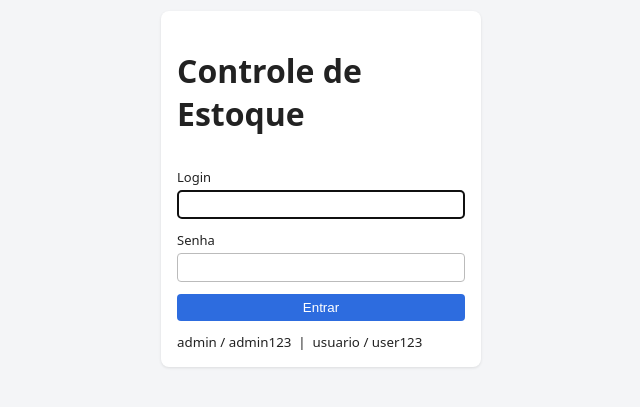
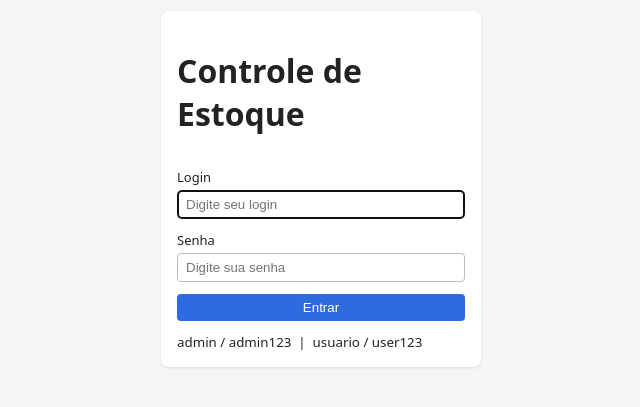
Before and after one commit to Brennoo05/controle-estoqueP2Cannarozzo, a Spring Boot app: page /login.html in a window 1280 px wide. Shown: the part 203-610 px from the top of the page, without its empty margins (319-959 px from the left). Run offline with Spring Boot 4, Linux system fonts and the light colour scheme; some of the project's set-up classes (security, data sources, template engines, error pages and the like) are left out, and stand-ins take their place.

Commit message:
Adiciona placeholders nos campos de login e senha

```diff
--- a/controle-estoque/src/main/resources/static/login.html
+++ b/controle-estoque/src/main/resources/static/login.html
@@ -10,8 +10,8 @@
 <form method="post" action="/login" class="card">
     <h1>Controle de Estoque</h1>
     <p id="erro" class="erro" hidden>Login ou senha invalidos.</p>
-    <label>Login <input name="username" required autofocus></label>
-    <label>Senha <input name="password" type="password" required></label>
+    <label>Login <input name="username" placeholder="Digite seu login" required autofocus></label>
+<label>Senha <input name="password" type="password" placeholder="Digite sua senha" required></label>
     <button type="submit">Entrar</button>
     <small>admin / admin123 &nbsp;|&nbsp; usuario / user123</small>
 </form>
```
